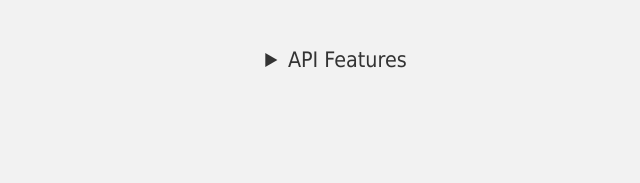
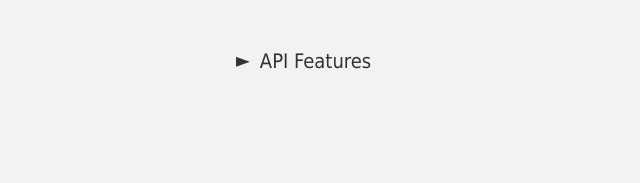
Before and after one commit to jgil325/FeedbackForm, a Flask app: page /api in a window 1280 px wide. Shown: the part 617-800 px from the top of the page, without its empty margins (89-729 px from the left). Run offline with Flask 2, Linux system fonts and the light colour scheme; some web fonts are replaced.

Commit message:
fixed Style for summary

```diff
--- a/static/css/api.css
+++ b/static/css/api.css
@@ -73,8 +73,37 @@ img {
     font-family: Tahoma, Arial, sans-serif;
     font-size: 16pt;
     line-height: 150%;
-    width: 300px;
-    text-align: center;
+    width: 350px;
     margin-top: 20px;
-    padding-right: 50px;
+    position:relative;
+    text-align: left;
+    padding-left: 50px;
 }
+
+summary::-webkit-details-marker {
+  display: none
+}
+
+summary > div {
+  width: calc(100% - 50px);
+  display: inline-block;
+  vertical-align: middle;
+}
+
+details {
+  font-size: 20px;
+}
+
+summary {
+  display: block
+}
+
+summary:before {
+  content: "►";
+  margin: 0px 10px 0 0;
+  width: 20px;
+}
+
+details[open] summary:before {
+  content: "▼";
+}
--- a/templates/api.html
+++ b/templates/api.html
@@ -1,7 +1,7 @@
 {% extends "layout.html" %}
 {% block content %}
     <link rel="stylesheet" href="static/css/api.css"/>
-
+    <link rel="stylesheet" href="static/css/api.css"/>
     <div class="product">
       <header>
         <hgroup>
@@ -20,7 +20,7 @@
       </div>
       <div class="features">
           <details>
-              <summary>API Features</summary>
+              <summary><div>API Features</div></summary>
                   <ul>
                     <li>Unparalleled language support</li>
                     <li>Best-in-class quality</li>
```
